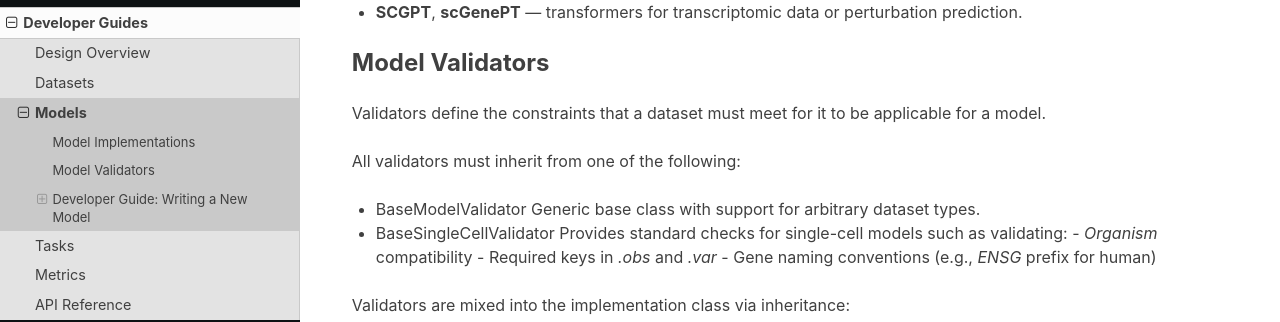
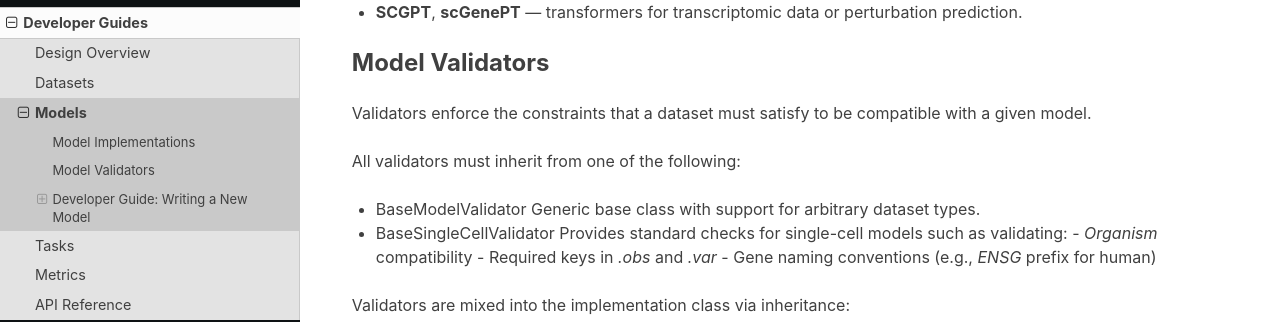
Before and after one commit to chanzuckerberg/cz-benchmarks, a Sphinx documentation site: the page built from docs/source/developer_guides/models.rst, in a window 1280 px wide and 900 px high, scrolled down 778 px. Shown: the part 157-479 px from the top of the window. Built offline with Sphinx 7.4.7 and the Read the Docs theme 3.1.0, drawn with Linux system fonts in a browser that asks for light colours; pages that are not in the unit, such as notebooks, are missing from menus.

Commit message:
Update models.rst

```diff
--- a/docs/source/developer_guides/models.rst
+++ b/docs/source/developer_guides/models.rst
@@ -38,7 +38,7 @@ Model implementations are defined in Docker containers and executed either progr
 Model Validators
 ----------------
 
-Validators define the constraints that a dataset must meet for it to be applicable for a model.
+Validators enforce the constraints that a dataset must satisfy to be compatible with a given model.
 
 All validators must inherit from one of the following:
 
```
